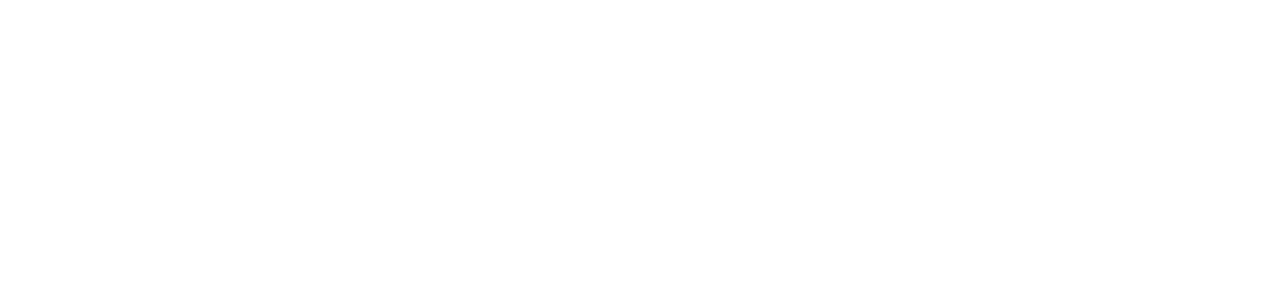
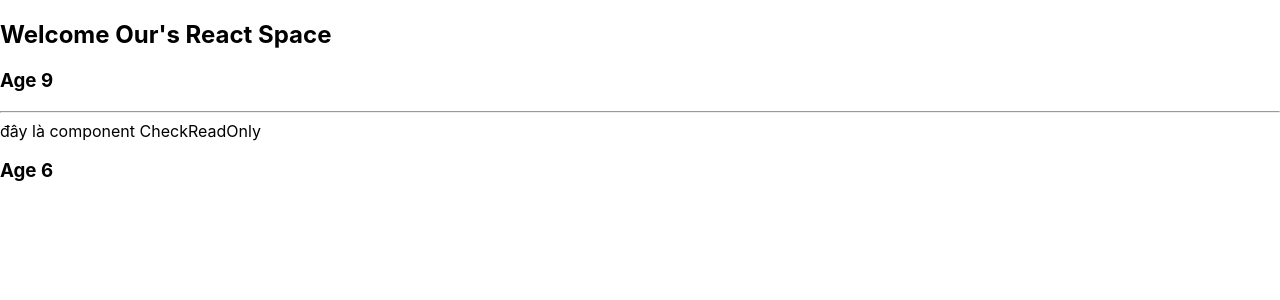
Before and after one commit to hobabe/Reactjs_2022, a React (Create React App) app in the folder Mainconcept/study_reactjs/: page /our-react-space in a window 1280 px wide. Before the commit this address had no page. Shown: the top 300 px of the page. Built offline with nearby package versions, Linux system fonts and the light colour scheme.

Commit message:
insert folder khanh

```diff
--- a/Mainconcept/study_reactjs/src/App.js
+++ b/Mainconcept/study_reactjs/src/App.js
@@ -2,6 +2,7 @@
 import "./App.css";
 import React, { Suspense, lazy } from "react";
 import { BrowserRouter as Router, Routes, Route } from "react-router-dom";
+import PropsAreReadOnly from "./oursWorking/PropsAreReadOnly";
 
 const HelloWorld = lazy(() => import("./"));
 
@@ -20,7 +21,14 @@
           Go to hello world page 1
         </a>
         <a className="App-link" href="/tuan-react-space">
-          Go to Tuan's React Space
+          Go to Tuan's React
+        </a>
+        <a className="App-link" href="/khanh-react">
+          Go to Khanh's React
+        </a>
+        <hr />
+        <a className="App-link" href="/our-react-space">
+          Go to Our React Space
         </a>
       </header>
     </div>
--- a/Mainconcept/study_reactjs/src/index.js
+++ b/Mainconcept/study_reactjs/src/index.js
@@ -10,15 +10,19 @@
 
 /*We will import under this comment*/
 import TuanReactSpace from "./tuan/TuanReactSpace";
+import OurReactSpace from "./oursWorking/OurReactSpace";
+import KhanhReact from "./khanh/KhanhReact";
 
 const root = ReactDOM.createRoot(document.getElementById("root"));
 root.render(
   <React.StrictMode>
     <BrowserRouter>
       <Routes>
-        <Route path="/" element={ <App/>} />
-        <Route path="/helloworld" element={ <div>Hello world!</div>} />
-        <Route path="/tuan-react-space" element={ <TuanReactSpace value="'hello'"/> } />
+        <Route path="/" element={<App />} />
+        <Route path="/helloworld" element={<div>Hello world!</div>} />
+        <Route path="/tuan-react-space" element={<TuanReactSpace value="'hello'" />} />
+        <Route path="/khanh-react" element={<KhanhReact value='hello' />} />
+        <Route path="/our-react-space" element={<OurReactSpace value="'hello'" />} />
       </Routes>
     </BrowserRouter>
   </React.StrictMode>
--- /dev/null
+++ b/Mainconcept/study_reactjs/src/khanh/KhanhReact.jsx
@@ -0,0 +1,8 @@
+function KhanhReact(props) {
+    return (
+        <div>
+            hello
+        </div>
+    )
+}
+export default KhanhReact;
--- /dev/null
+++ b/Mainconcept/study_reactjs/src/oursWorking/CheckReadOnly.jsx
@@ -0,0 +1,9 @@
+function CheckReadOnly(props) {
+    return (
+        <div>
+            đây là component CheckReadOnly
+            <h3>Age {props.user.age}</h3>
+        </div>
+    )
+}
+export default CheckReadOnly;
--- /dev/null
+++ b/Mainconcept/study_reactjs/src/oursWorking/OurReactSpace.jsx
@@ -0,0 +1,18 @@
+import CheckReadOnly from "./CheckReadOnly";
+import PropsAreReadOnly from "./PropsAreReadOnly";
+
+
+export default function OurReactSpace() {
+    var child = { age: 6 }
+
+    return (
+        <div>
+            <h2>Welcome Our's React Space</h2>
+
+            {/*How we can check pure function */}
+            <PropsAreReadOnly user={child} />
+            <hr />
+            <CheckReadOnly user={child} />
+        </div>
+    )
+}
--- /dev/null
+++ b/Mainconcept/study_reactjs/src/oursWorking/PropsAreReadOnly.jsx
@@ -0,0 +1,13 @@
+import React from 'react';
+
+function PropsAreReadOnly(props) {
+    // account.total -= amount;
+    const age2 = props.user.age + 3;
+    return (
+        <div>
+            <h3>Age {age2}</h3>
+        </div>
+    );
+}
+
+export default PropsAreReadOnly;
--- a/Mainconcept/study_reactjs/src/routes/helloworld.jsx
+++ b/Mainconcept/study_reactjs/src/routes/helloworld.jsx
@@ -1,5 +1,5 @@
 export default function HelloWorld() {
   return (
-    <h1>Hello world</h1>
+    <h1>Hello world1</h1>
   );
 }
```
